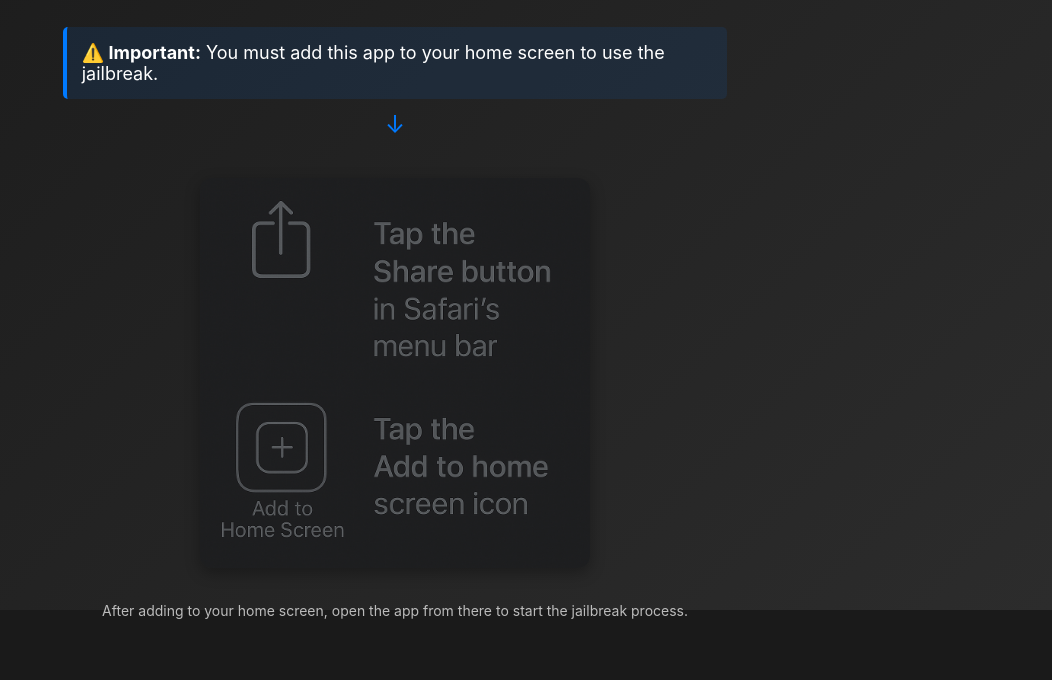
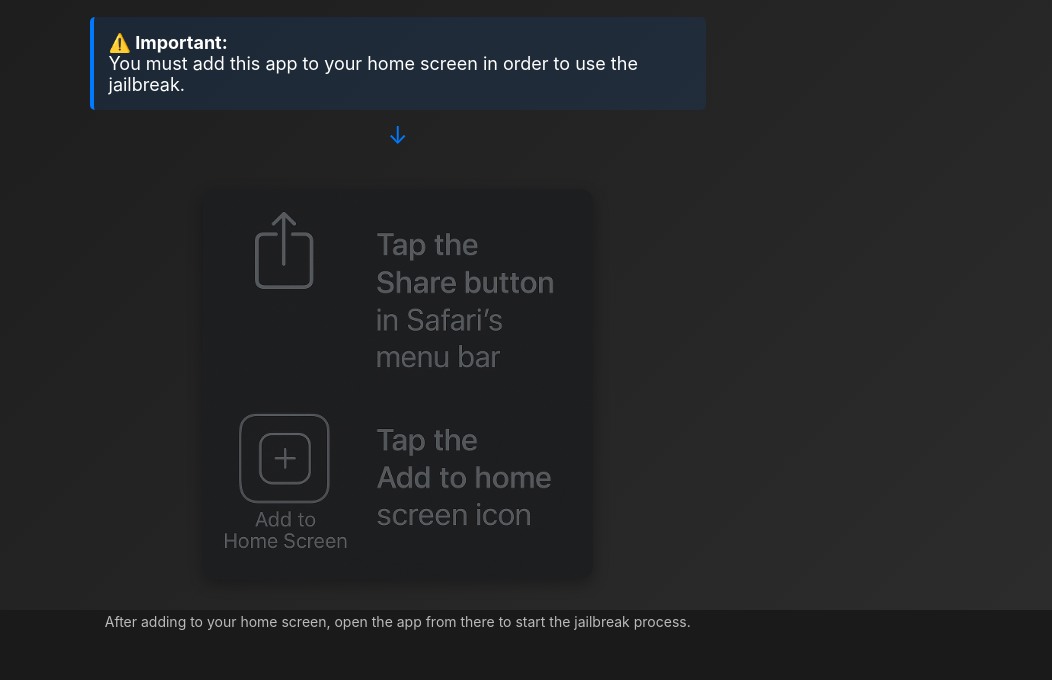
Before and after one commit to EstoyFlaite/jbme933, a plain HTML site: page index.html in a window 1280 px wide. Shown: the part 190-870 px from the top of the page, without its empty margins (228-1280 px from the left). Drawn offline with Linux system fonts and the light colour scheme; no server answers.

Commit message:
Update index.html

```diff
--- a/index.html
+++ b/index.html
@@ -188,7 +188,7 @@
     <p class="subtitle">Jailbreak for iOS 9.3.x devices (64-bit only)</p>
 
     <div class="instructions">
-      <strong>⚠️ Important:</strong> You must add this app to your home screen to use the jailbreak.
+      <strong>⚠️ Important:</strong><br>You must add this app to your home screen in order to use the jailbreak.
     </div>
 
     <div class="arrow">↓</div>
```
